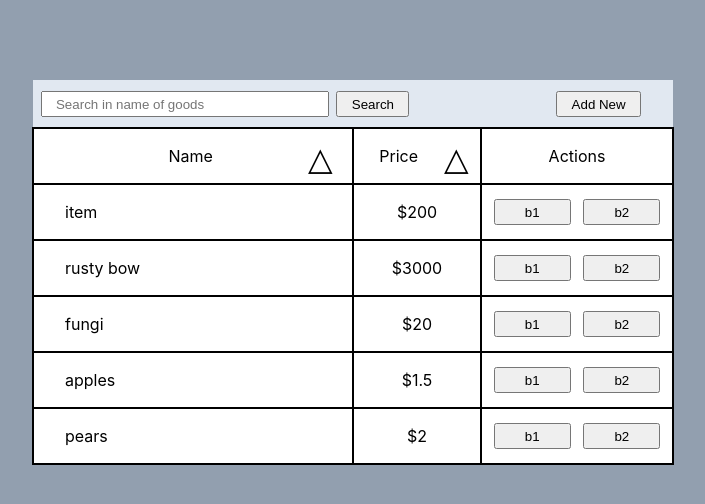
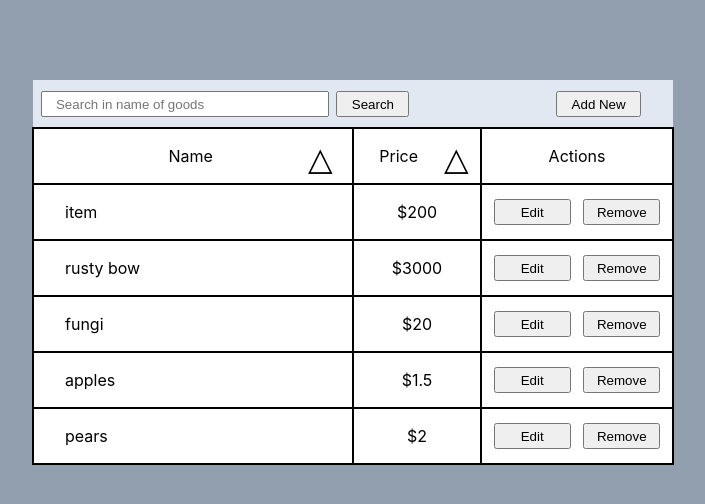
Before and after one commit to NulleanAndRain/ReactJSPractice, a React (Create React App) app: page / in a window 1280 px wide. Shown: the top 504 px of the page, without its empty margins (287-992 px from the left). Built offline with nearby package versions, Linux system fonts and the light colour scheme.

Commit message:
moved items list import to app root

```diff
--- a/src/App.js
+++ b/src/App.js
@@ -1,13 +1,18 @@
 import { Header } from './components/Header/Header';
 import './App.css';
 import { TableContainer } from './components/Table/TableContainer';
+import { useState } from 'react';
+
+import data from './data/items.json'
 
 function App() {
+  const [tableItems, updateItems] = useState([...data]);
+
   return (
     <div className="App">
       <div className="App-content">
         <Header text='header'/>
-        <TableContainer text='table'></TableContainer>
+        <TableContainer itemsList={tableItems}></TableContainer>
       </div>
     </div>
   );
--- a/src/components/Table/ItemActions.js
+++ b/src/components/Table/ItemActions.js
@@ -1,7 +1,7 @@
-const ItemActions = (props) =>
-    (<>
-        <button className={'ActionButton'}>b1</button>
-        <button className={'ActionButton'}>b2</button>
+const ItemActions = (props) => (
+    <>
+        <button className={'ActionButton'}>Edit</button>
+        <button className={'ActionButton'}>Remove</button>
     </>);
 
 export {ItemActions};
--- a/src/components/Table/TableContainer.js
+++ b/src/components/Table/TableContainer.js
@@ -1,17 +1,14 @@
-import { useState } from 'react';
+import { useMemo } from "react";
 import { ItemActions } from "./ItemActions";
 import { TableHeader } from "./TableHeader";
 import { TableItem } from "./TableItem";
 
-import data from '../../data/items.json'
-
 export function TableContainer(props) {
-    const [tableItems, updateItems] = useState([...data]);
-    return (
+    return useMemo(() =>
     <>
-        <TableHeader text={props.text}/>
+        <TableHeader />
         {
-            tableItems.map((item, id) =>
+            props.itemsList.map((item, id) =>
                 <TableItem
                     key = {id}
                     Item1 = {item.name}
@@ -20,6 +17,5 @@ export function TableContainer(props) {
                 />
             )
         }
-    </>
-    );
+    </>, [props.itemsList]);
 }
```
